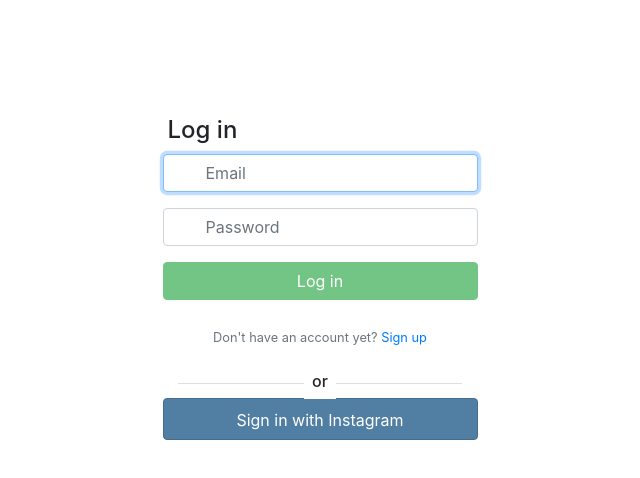
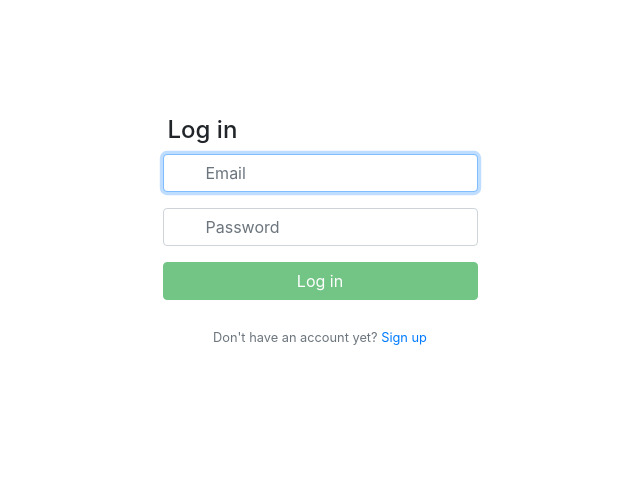
Before and after one commit to darshitvagadiya/mainchatheroku, a website: page public/index.html at #!/login in a window 1280 px wide. Shown: the whole page, without its empty margins (320-960 px from the left). Drawn offline with nearby package versions, Linux system fonts and the light colour scheme.

Commit message:
change in login

```diff
--- a/public/views/login.html
+++ b/public/views/login.html
@@ -30,15 +30,6 @@
           <p class="text-center text-muted">
             <small>Don't have an account yet? <a href="#!/signup">Sign up</a></small>
           </p>
-
-          <div class="signup-or-separator">
-            <h6 class="text">or</h6>
-            <hr>
-          </div>
-        </form>
-        <button class="btn btn-block btn-instagram" ng-click="instagramLogin()">
-          <i class="ion-social-instagram"></i> Sign in with Instagram
-        </button>
       </div>
     </div>
 
```
